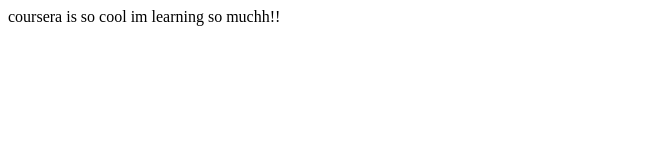
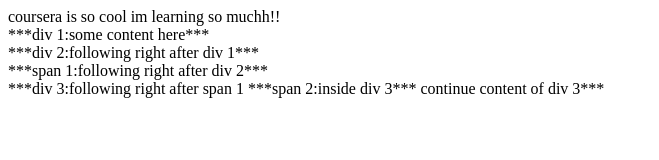
Before and after one commit to precious12345678/coursera-test, a plain HTML site: page site/do-structure-before.html in a window 1280 px wide. Shown: the whole page, without its empty margins (0-659 px from the left). Drawn offline with Linux system fonts and the light colour scheme.

Commit message:
My Geninue First Page.

```diff
--- a/site/do-structure-before.html
+++ b/site/do-structure-before.html
@@ -1,4 +1,3 @@
-<!doctype html>
 <!DOCTYPE html>
 <html>
 <head>
@@ -7,5 +6,12 @@
 </head>
 <body>
 coursera is so cool im learning so muchh!!
+<div>***div 1:some content here***</div>
+<div>***div 2:following right after div 1***</div>
+<span>***span 1:following right after div 2***</span>
+<div>***div 3:following right after span 1
+<span>***span 2:inside div 3***</span>
+continue content of div 3***
+</div>
 </body>
 </html>
```
